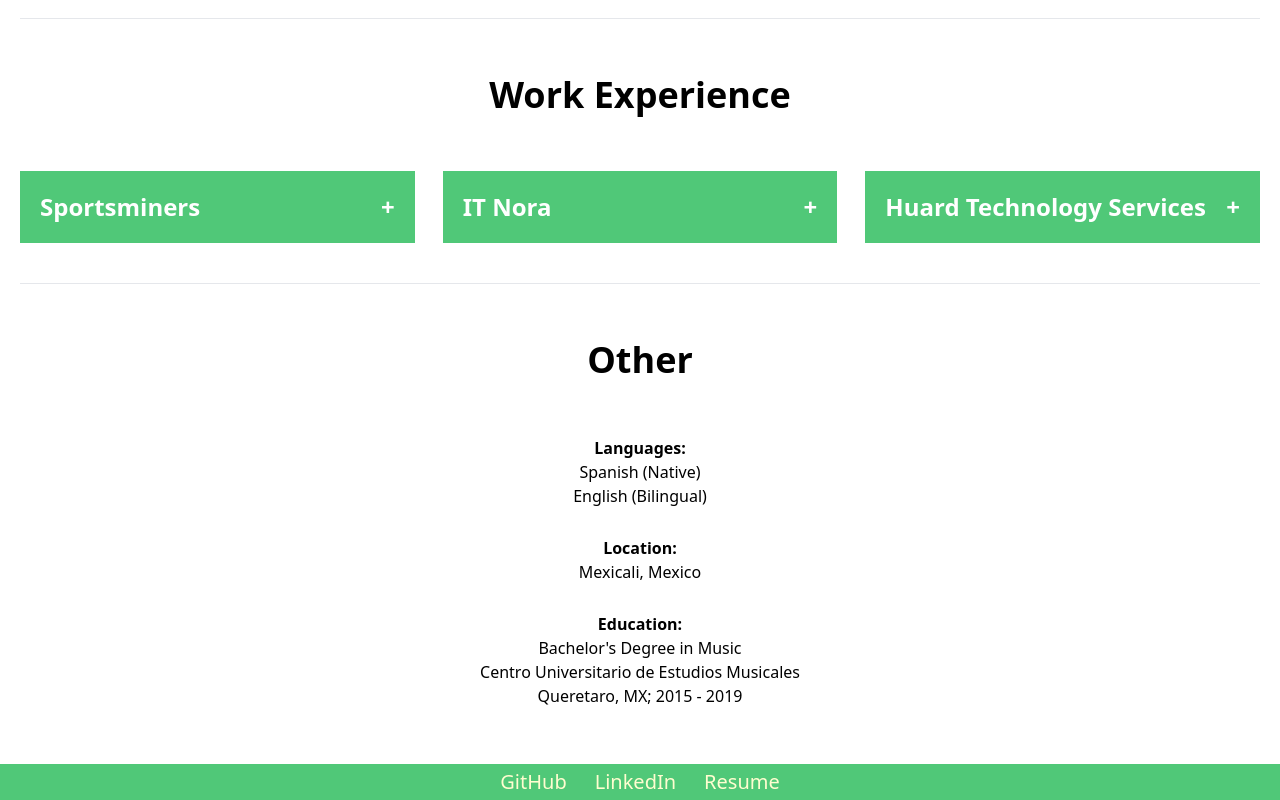
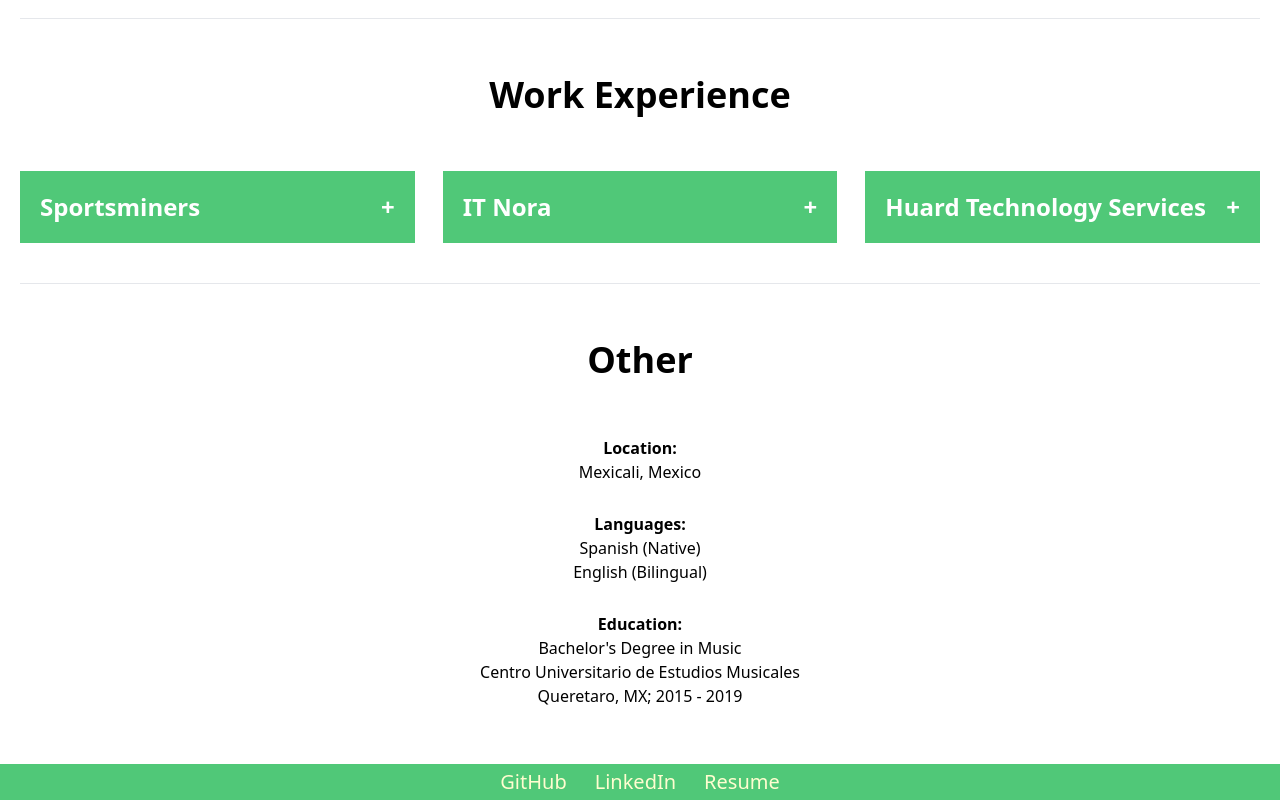
Before and after one commit to jlbmontejano/personal-portfolio, a React (Vite) app: page / in a window 1280 px wide. Shown: the part 851-1651 px from the top of the page. Built offline with nearby package versions, Linux system fonts and the light colour scheme.

Commit message:
CV revision

```diff
--- a/src/constants/index.ts
+++ b/src/constants/index.ts
@@ -35,7 +35,7 @@ export const WORK_EXPERIENCE = [
 		fromDate: "August 2021",
 		toDate: "March 2022",
 		technologies: "Swift",
-		tasks: ["Contract-based job, responsible of creating, maintaining and deploying an iOS app according to the client’s needs.", "Successfully delivered an application that facilitates real-time communication between iOS devices and snow-making machines, enabling efficient operational management and data exchange.", "Demonstrated exceptional problem-solving skills in developing a user-friendly interface and ensuring seamless device integration, contributing to the operational efficiency of snow-making operations."],
+		tasks: ["Contract-based job, responsible of creating, maintaining and deploying iOS apps according to the client’s needs.", "Successfully delivered an application that facilitates real-time communication between iOS devices and snow-making machines, enabling efficient operational management and data exchange.", "Demonstrated exceptional problem-solving skills in developing a user-friendly interface and ensuring seamless device integration, contributing to the operational efficiency of snow-making operations."],
 	},
 ];
 
--- a/src/sections/Other.tsx
+++ b/src/sections/Other.tsx
@@ -4,15 +4,15 @@ const Education = () => {
 			<hr id='other' />
 			<h3 className='py-7'>Other</h3>
 			<div>
+				<p className='font-bold'>Location:</p>
+				<p> Mexicali, Mexico</p>
+			</div>
+			<div>
 				<p className='font-bold'>Languages:</p>
 				<ul>
 					<li>Spanish (Native)</li>
 					<li>English (Bilingual)</li>
 				</ul>
-			</div>
-			<div>
-				<p className='font-bold'>Location:</p>
-				<p> Mexicali, Mexico</p>
 			</div>
 			<div>
 				<p className='font-bold'>Education:</p>
```
Also changed, not shown: 1 other file (tests, documents, lock files or other folders).
